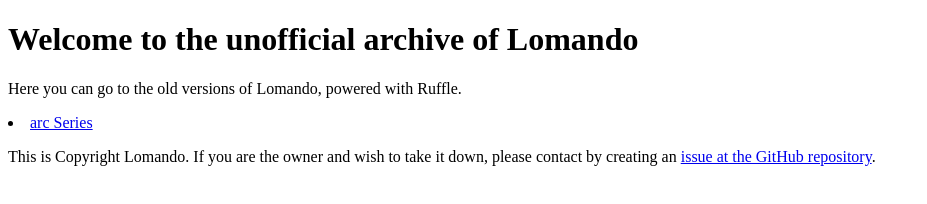
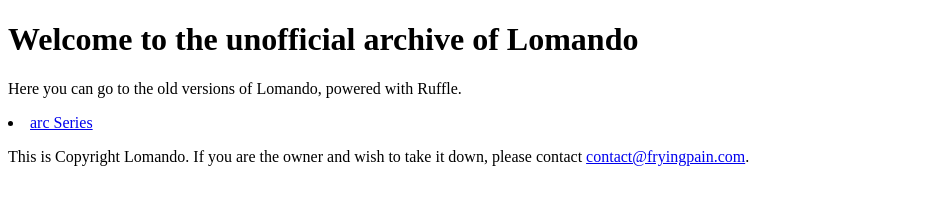
Before and after one commit to FryingPain/LomandoArchive, a plain HTML site: page index.html in a window 1280 px wide. Shown: the whole page, without its empty margins (0-927 px from the left). Drawn offline with Linux system fonts and the light colour scheme.

Commit message:
Update index.html

```diff
--- a/index.html
+++ b/index.html
@@ -5,6 +5,6 @@
 		<h1>Welcome to the unofficial archive of Lomando</h1>
 		<p>Here you can go to the old versions of Lomando, powered with Ruffle.</p>
 		<li><a href="arc/1arcfancytop.html">arc Series</a></li>
-		<p>This is Copyright Lomando. If you are the owner and wish to take it down, please contact by creating an <a href="https://github.com/FryingPain/LomandoArchive/issues">issue at the GitHub repository</a>.</p>
+		<p>This is Copyright Lomando. If you are the owner and wish to take it down, please contact <a href="mailto:contact@fryingpain.com">contact@fryingpain.com</a>.</p>
 	</head>
 <html>
```
